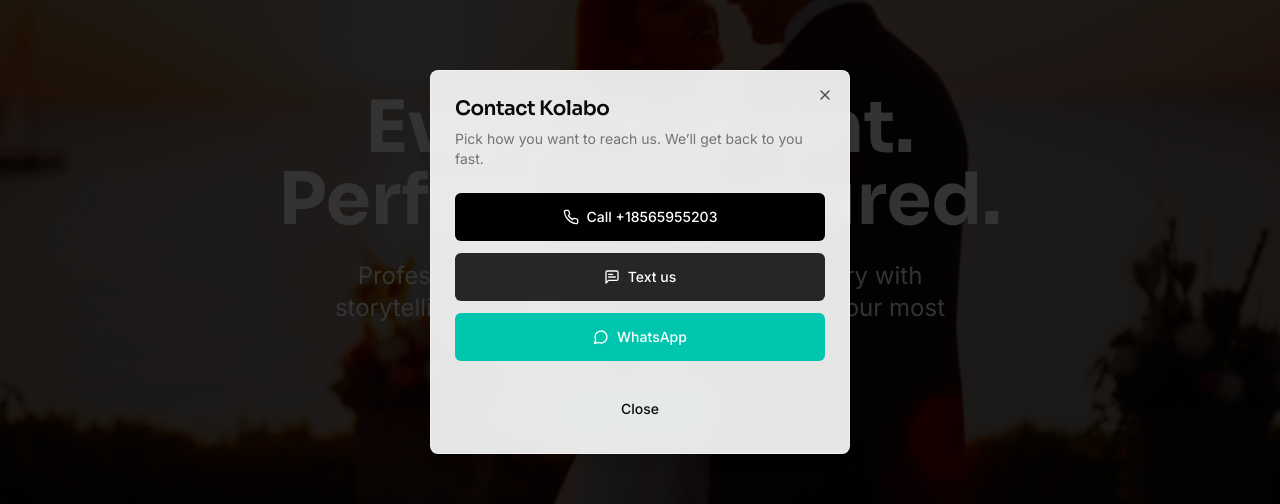
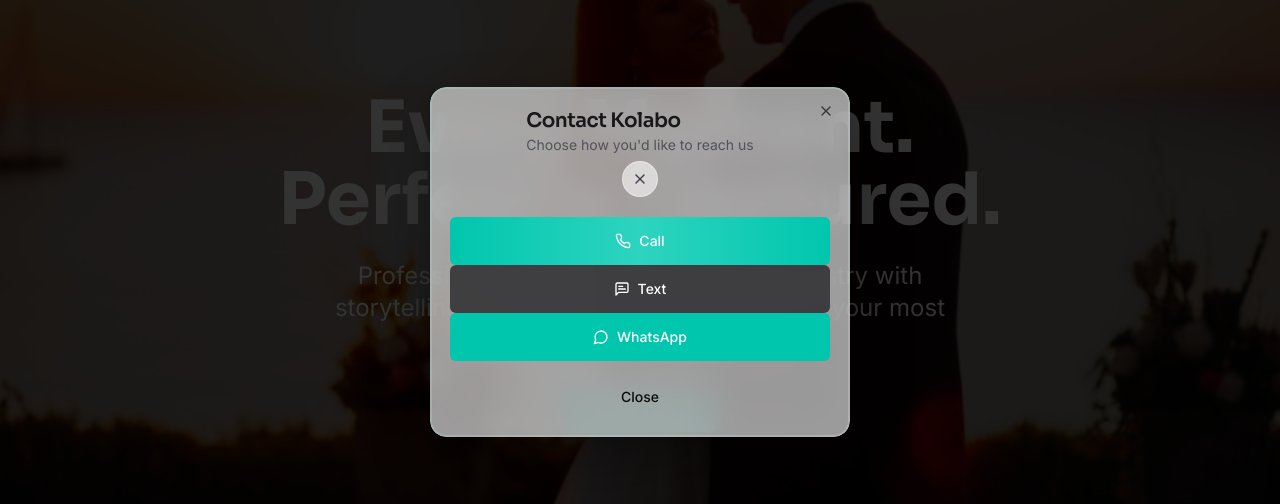
Before and after one commit to amiralda/kolaboStudiosWebApp, a Next.js app: page / in a window 1280 px wide. Both pictures are taken after a click on the button "Open contact options". Shown: the part 138-642 px from the top of the page. Built offline with nearby package versions, Linux system fonts and the light colour scheme; no server answers.

Commit message:
feat: upgrade dialog to glassmorphism with Kolabo teal

```diff
--- a/components/contact-fab.tsx
+++ b/components/contact-fab.tsx
@@ -1,7 +1,6 @@
 "use client";
 
 import * as React from "react";
-import { Phone, MessageCircle, MessageSquareText } from "lucide-react";
 import {
   Dialog,
   DialogContent,
@@ -12,6 +11,7 @@ import {
   DialogClose,
 } from "@/components/ui/dialog";
 import { Button } from "@/components/ui/button";
+import { Phone, MessageCircle, MessageSquareText, X } from "lucide-react";
 
 const PHONE_E164 = process.env.NEXT_PUBLIC_PHONE_E164 || "+18565955203";
 const WA_E164 = process.env.NEXT_PUBLIC_WHATSAPP_E164 || PHONE_E164;
@@ -23,13 +23,11 @@ const waHref = `https://wa.me/${WA_E164.replace(/\D/g, "")}`;
 export default function ContactFAB() {
   const [open, setOpen] = React.useState(false);
   const [mounted, setMounted] = React.useState(false);
-
   React.useEffect(() => setMounted(true), []);
   if (!mounted) return null;
 
   return (
     <>
-      {/* Floating K button */}
       <div
         className="fixed bottom-4 md:bottom-6 z-[9999]"
         style={{ right: "max(env(safe-area-inset-right), 4.25rem)" }}
@@ -40,7 +38,7 @@ export default function ContactFAB() {
           className={`
             group grid place-items-center
             w-16 h-16 rounded-full
-            backdrop-blur-md bg-white/75 dark:bg-zinc-900/60
+            backdrop-blur-md bg-white/70 dark:bg-zinc-900/60
             border border-white/50 dark:border-white/10
             shadow-[0_14px_30px_rgba(0,0,0,0.18)]
             transition-transform duration-300 active:scale-95
@@ -48,57 +46,82 @@ export default function ContactFAB() {
           `}
           style={{ WebkitBackdropFilter: "blur(12px)" }}
         >
-          <span className="text-[19px] md:text-[21px] font-semibold tracking-wide text-zinc-900 dark:text-white">
+          <span className="text-[21px] font-semibold tracking-wide text-zinc-900 dark:text-white">
             K
           </span>
-          {/* subtle teal halo pulse */}
           <span
-            className="pointer-events-none absolute inset-0 rounded-full ring-0 animate-fabHalo"
+            className="pointer-events-none absolute inset-0 rounded-full animate-fabHalo"
             style={{ boxShadow: "0 0 0 0 rgba(0,198,174,0.35)" }}
           />
-          <span className="pointer-events-none absolute inset-0 rounded-full ring-0 group-hover:ring-4 ring-[#00C6AE]/25 transition-all" />
+          <span className="pointer-events-none absolute inset-0 rounded-full group-hover:ring-4 ring-[#00C6AE]/30 transition-all" />
         </button>
       </div>
 
-      {/* Dialog popup with options */}
       <Dialog open={open} onOpenChange={setOpen}>
         <DialogContent
           className="
             sm:max-w-[420px]
-            border border-white/40 dark:border-white/10
-            bg-white/90 dark:bg-zinc-900/80
-            backdrop-blur-md
+            border-0 bg-transparent p-0
+            dialog-animate-in
           "
         >
-          <DialogHeader>
-            <DialogTitle className="font-sora text-xl">
+          <div
+            className="
+              relative rounded-2xl overflow-hidden
+              shadow-[0_25px_60px_rgba(0,0,0,0.3)]
+            "
+          >
+            <div
+              className="
+                pointer-events-none absolute inset-0 rounded-2xl
+              "
+              style={{
+                padding: 2,
+                background:
+                  "linear-gradient(135deg, rgba(0,198,174,0.5), rgba(255,255,255,0.4))",
+                WebkitMask:
+                  "linear-gradient(#000 0 0) content-box, linear-gradient(#000 0 0)",
+                WebkitMaskComposite: "xor",
+                maskComposite: "exclude" as any,
+              }}
+            />
+            <div className="relative rounded-2xl bg-white/60 dark:bg-zinc-900/70 backdrop-blur-lg p-5">
+              <DialogHeader className="pb-2 flex items-center justify-between">
+                <div>
+                  <DialogTitle className="text-xl font-sora text-zinc-900 dark:text-white">
                     Contact Kolabo
                   </DialogTitle>
-            <DialogDescription className="text-sm">
-              Pick how you want to reach us. We’ll get back to you fast.
+                  <DialogDescription className="text-sm text-zinc-600 dark:text-zinc-300">
+                    Choose how you'd like to reach us
                   </DialogDescription>
+                </div>
+                <DialogClose asChild>
+                  <button className="grid place-items-center w-9 h-9 rounded-full bg-white/60 dark:bg-zinc-800/70 border border-white/40 dark:border-white/20 hover:bg-white/80 dark:hover:bg-zinc-800/90 transition-colors">
+                    <X className="h-4 w-4 text-zinc-700 dark:text-zinc-200" />
+                  </button>
+                </DialogClose>
               </DialogHeader>
 
-          <div className="mt-2 grid gap-3">
+              <div className="mt-3 space-y-3">
                 {/* Call */}
                 <a href={telHref} aria-label="Call Kolabo Studios">
                   <Button
-                variant="default"
-                className="w-full h-12 gap-2 text-white bg-black hover:bg-black/90"
+                    className="
+                      w-full h-12 flex items-center justify-center gap-2
+                      bg-gradient-to-r from-[#00C6AE] via-teal-400 to-[#00C6AE]
+                      text-white hover:brightness-95
+                    "
                   >
                     <Phone className="h-5 w-5" />
-                <span>Call {PHONE_E164}</span>
+                    <span>Call</span>
                   </Button>
                 </a>
 
                 {/* Text */}
                 <a href={smsHref} aria-label="Text Kolabo Studios">
-              <Button
-                variant="secondary"
-                className="w-full h-12 gap-2 bg-neutral-800 text-white hover:bg-neutral-700"
-              >
+                  <Button className="w-full h-12 flex items-center justify-center gap-2 bg-zinc-800/80 text-white hover:brightness-90">
                     <MessageSquareText className="h-5 w-5" />
-                <span>Text us</span>
+                    <span>Text</span>
                   </Button>
                 </a>
 
@@ -110,9 +133,11 @@ export default function ContactFAB() {
                   rel="noopener noreferrer"
                 >
                   <Button
-                variant="default"
-                className="w-full h-12 gap-2 text-white"
-                style={{ backgroundColor: "#00C6AE" }}
+                    className="
+                      w-full h-12 flex items-center justify-center gap-2
+                      bg-[linear-gradient(135deg,#00C6AE,rgba(0,198,174,0.85))]
+                      text-white hover:brightness-95
+                    "
                   >
                     <MessageCircle className="h-5 w-5" />
                     <span>WhatsApp</span>
@@ -120,13 +145,15 @@ export default function ContactFAB() {
                 </a>
               </div>
 
-          <DialogFooter className="mt-3">
+              <DialogFooter className="pt-4">
                 <DialogClose asChild>
                   <Button variant="ghost" className="w-full">
                     Close
                   </Button>
                 </DialogClose>
               </DialogFooter>
+            </div>
+          </div>
         </DialogContent>
       </Dialog>
     </>
--- a/styles/globals.css
+++ b/styles/globals.css
@@ -88,3 +88,11 @@
     @apply bg-background text-foreground;
   }
 }
+
+@keyframes dialogPop {
+  from { opacity: 0; transform: translateY(6px) scale(.98); }
+  to   { opacity: 1; transform: translateY(0) scale(1); }
+}
+.dialog-animate-in {
+  animation: dialogPop .22s ease-out both;
+}
```
Lines whose indentation alone changed are shown as unchanged.
